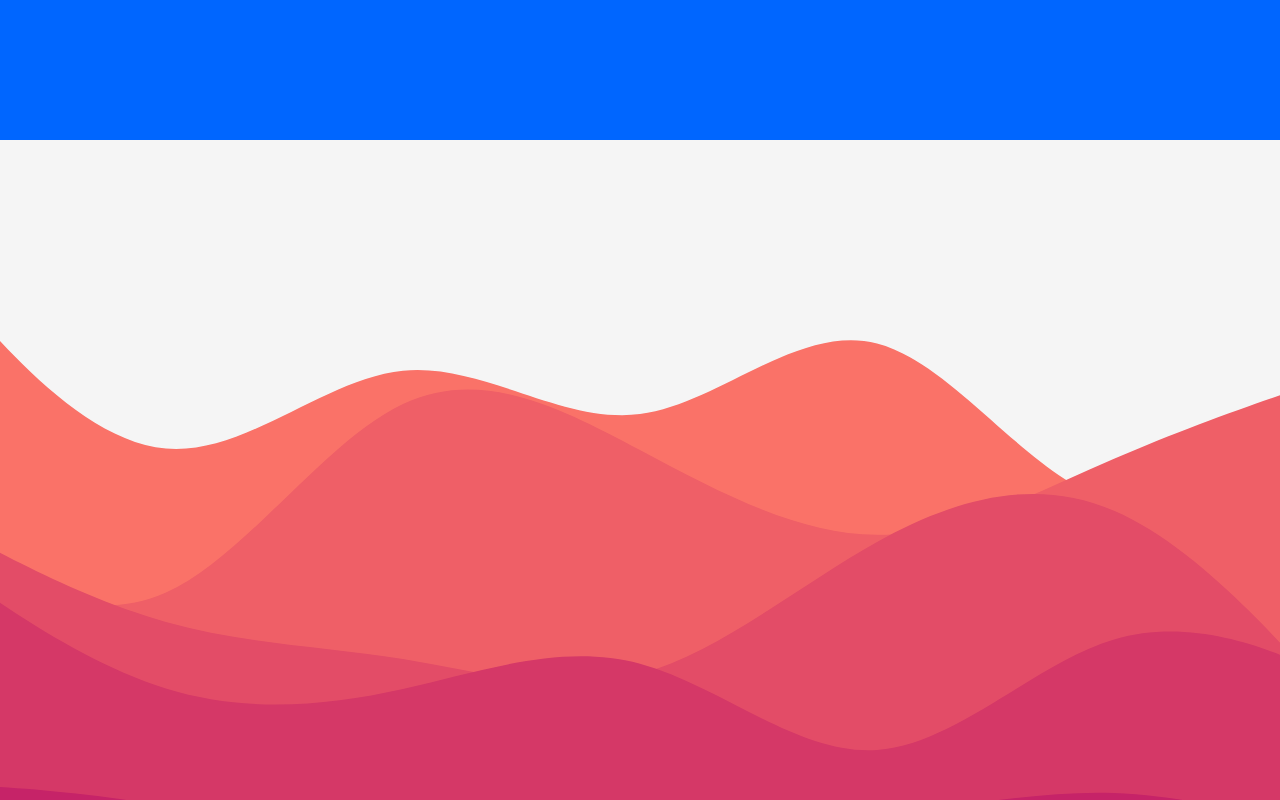
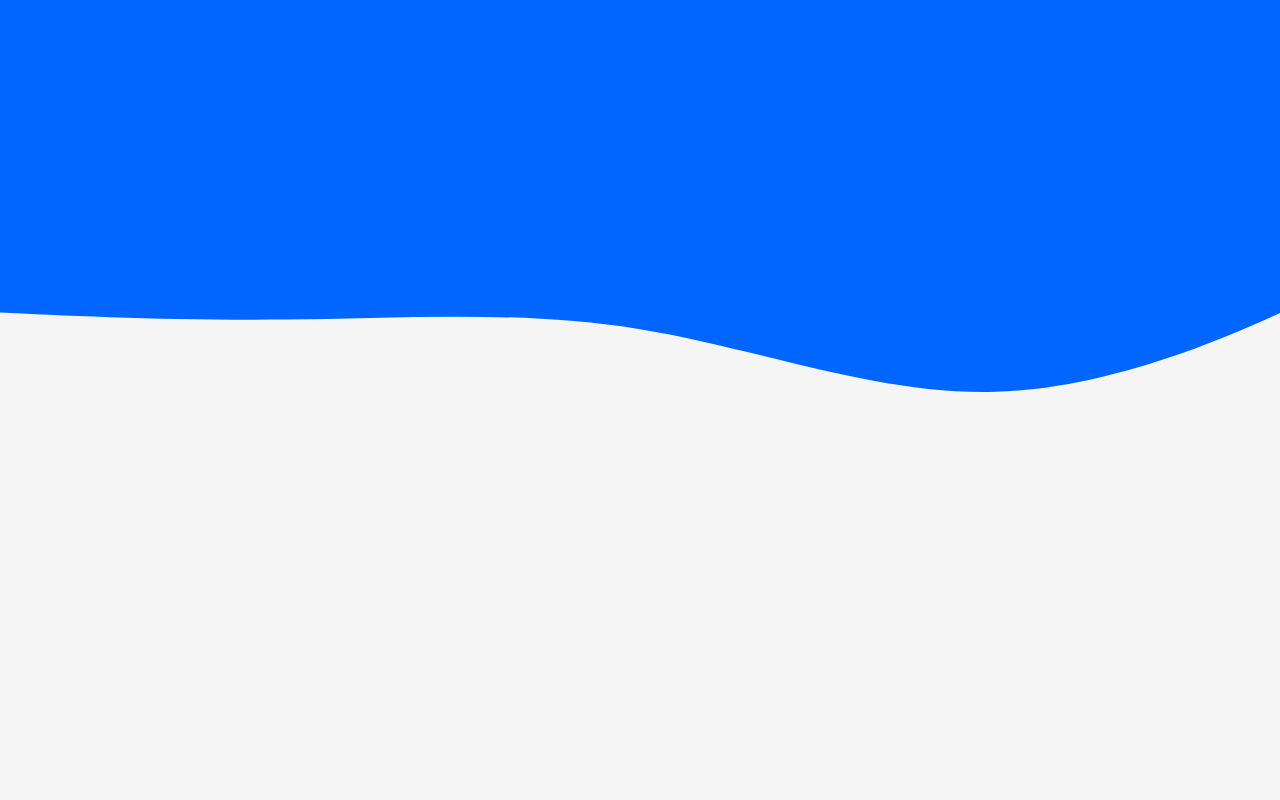
Before and after one commit to LucasFelipeTimoteo/paint-calculator, a React (Create React App) app: page / in a window 1280 px wide. Shown: the part 660-1460 px from the top of the page. Built offline with nearby package versions, Linux system fonts and the light colour scheme.

Commit message:
wip: Create Calculator section background

```diff
--- /dev/null
+++ b/src/components/Calculator/index.tsx
@@ -0,0 +1,13 @@
+import React from 'react'
+import CalculatorSVGBackground from '../../parts/Calculator/CalculatorSVGBackground'
+import useStyles from './styles'
+
+export default function Calculator() {
+  const { calculatorWrapper } = useStyles()
+
+  return (
+    <section className={calculatorWrapper} id="calculator">
+      <CalculatorSVGBackground />
+    </section>
+  )
+}
--- /dev/null
+++ b/src/components/Calculator/styles.ts
@@ -0,0 +1,23 @@
+import { makeStyles } from "@material-ui/core";
+
+const useStyles = makeStyles({
+  calculatorWrapper: {
+    width: '100vw',
+    height: '100vh',
+    position: 'relative',
+    display: 'flex',
+    flexDirection: 'column',
+    justifyContent: 'flex-start',
+    alignItems: 'center'
+  },
+
+  calculatorButtonsGroup: {
+    display: 'flex',
+    justifyContent: 'center',
+    alignItems: 'center',
+    gap: 6,
+    marginTop: 30
+  }
+})
+
+export default useStyles
--- a/src/pages/Home/index.tsx
+++ b/src/pages/Home/index.tsx
@@ -1,4 +1,5 @@
 import React from 'react'
+import Calculator from '../../components/Calculator'
 import Footer from '../../components/Footer'
 import Hero from '../../components/Hero'
 
@@ -6,6 +7,7 @@ export default function Home() {
   return (
     <>
       <Hero />
+      <Calculator />
       <Footer />
     </>
   )
--- /dev/null
+++ b/src/parts/Calculator/CalculatorSVGBackground/index.tsx
@@ -0,0 +1,16 @@
+import React from 'react';
+import useStyles from './styles';
+
+export default function CalculatorSVGBackground() {
+  const {
+    calculatorBackground,
+    calculatorBackgroundProtector
+  } = useStyles()
+
+  return (
+    <>
+      <div className={calculatorBackground} />
+      <div className={calculatorBackgroundProtector} />
+    </>
+  );
+}
--- /dev/null
+++ b/src/parts/Calculator/CalculatorSVGBackground/styles.ts
@@ -0,0 +1,32 @@
+import { makeStyles } from "@material-ui/core";
+import waveBottomMobile from '../../../assets/images/wave-bottom-mobile.svg';
+import waveBottom from '../../../assets/images/wave-bottom.svg';
+
+const useStyles = makeStyles(({ breakpoints, palette }) => ({
+  calculatorBackground: {
+    width: '100%',
+    height: '100%',
+    position: 'absolute',
+    aspectRatio: "960/540",
+    backgroundImage: `url(${waveBottom})`,
+    backgroundRepeat: 'no-repeat',
+    backgroundSize: 'cover',
+    backgroundPosition: 'center',
+
+    [breakpoints.down(breakpoints.values.sm)]: {
+      aspectRatio: "600/900",
+      backgroundImage: `url(${waveBottomMobile})`,
+    },
+  },
+
+  calculatorBackgroundProtector: {
+    position: 'absolute',
+    top: -3,
+    background: palette.secondary.main,
+    width: '100%',
+    height: 6,
+    zIndex: 2,
+  },
+}))
+
+export default useStyles
```
Also changed, not shown: src/assets/images/wave-bottom-mobile.svg (added), src/assets/images/wave-bottom.svg (added).
